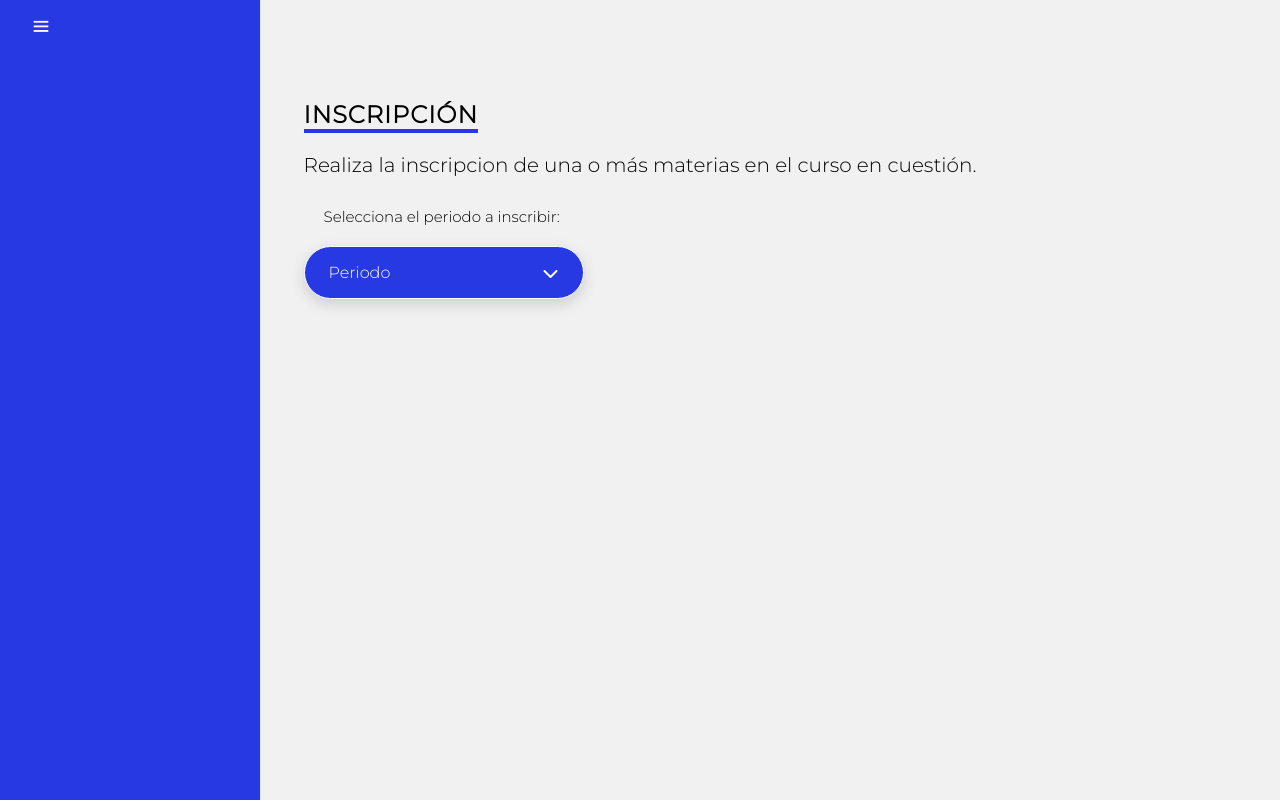
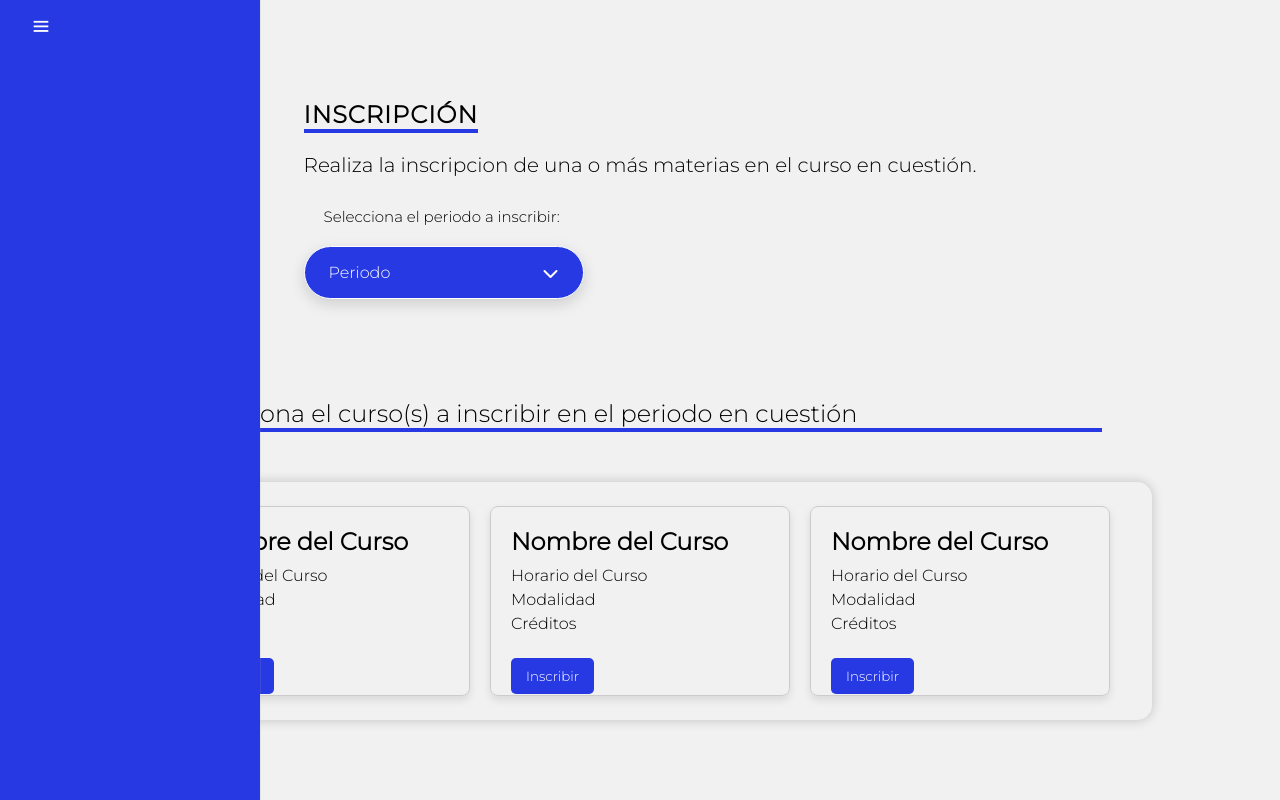
Before and after one commit to salashiram/MiPortal-Tecmilenio, a PHP site: page /Views/inscripcion.html in a window 1280 px wide. Run offline with PHP 8.4, Linux system fonts and the light colour scheme; data that the repository does not hold is empty; some libraries are stand-ins or nearby versions.

Commit message:
cards de inscripcion

```diff
--- a/Styles/inscripcion.css
+++ b/Styles/inscripcion.css
@@ -16,13 +16,12 @@
   display: flex;
   justify-content: center;
   align-items: flex-start;
-    height: 100vh;
-
+  /* height: 100vh; */
 }
-.content{
+.content {
   margin-top: 100px;
 }
-.content h3{
+.content h3 {
   color: black;
   font-weight: 600;
   font-size: 1.5em;
@@ -32,15 +31,15 @@
   display: inline-block;
   letter-spacing: 1px;
 }
-.content p{
+.content p {
   font-size: 20px;
 }
-.instructions{
+.instructions {
   margin-top: 20px;
   margin-left: 20px;
   margin-bottom: 20px;
 }
-.instructions p{
+.instructions p {
   font-size: 15px;
 }
 .search-bar {
@@ -125,3 +124,63 @@
   font-weight: 500;
   color: var(--grey);
 }
+.card-container {
+  width: 80%;
+  margin: 0 auto; /* Centrar horizontalmente */
+  margin-top: 50px;
+}
+.card-content {
+  padding: 1.5rem 2rem;
+  box-shadow: 0 0 12px rgba(0, 0, 0, 0.2);
+  background-color: transparent;
+  border-radius: 15px;
+  width: 100%;
+  position: relative;
+  display: flex;
+  justify-content: center;
+  overflow: hidden;
+  display: flex;
+  flex-wrap: wrap;
+  gap: 20px;
+}
+.card {
+  border: 1px solid #ccc;
+  border-radius: 8px;
+  padding: 20px;
+  margin: 0;
+  width: 300px;
+  box-shadow: 0 4px 8px rgba(0, 0, 0, 0.1);
+  height: 190px;
+  overflow: auto;
+}
+.card-title {
+  font-size: 24px;
+  margin-bottom: 10px;
+}
+.card-subhead {
+  font-size: 16px;
+  margin-bottom: 5px;
+}
+.inscribir-btn {
+  background-color: var(--main-color);
+  color: white;
+  border: none;
+  padding: 10px 15px;
+  border-radius: 5px;
+  cursor: pointer;
+  transition: background-color 0.3s;
+  margin-top: 20px;
+}
+.inscribir-btn:hover {
+  background-color: var(--secondary-color);
+}
+
+.cards-title {
+  padding: 50px;
+  width: 100%;
+}
+.cards-title p {
+  border-bottom: 4px solid var(--main-color);
+  color: black;
+  font-size: 1.5em;
+}
--- a/Views/index.html
+++ b/Views/index.html
@@ -138,7 +138,7 @@
                   <div class="input-box">
                                           <!-- not required -->
                       <label>Número de teléfono<span class="required"></span></label>
-                      <input type="number" placeholder="" name="telefono" />
+                      <input id="phone" type="number" placeholder="" name="telefono" />
                   </div>
                   <div class="input-box">
                     <label>Fecha de nacimiento<span class="required" >*</span></label>
@@ -273,6 +273,7 @@
 <script src="../Controllers/inputFields.js"></script>
 <script src="https://cdn.jsdelivr.net/npm/sweetalert2@11"></script>
 <script src="../Controllers/cleanInputs.js"></script>
+<script src="../Controllers/phoneValidation.js"></script>
 <script>
   $(document).ready(function() {
     $('#formRegistro').submit(function(event) {
--- a/Views/inscripcion.html
+++ b/Views/inscripcion.html
@@ -32,9 +32,7 @@
         <i class="bx bx-menu" id="sidebarOpen"></i>
       </div>
     </nav>
-    <nav class="sidebar" id="sidebar">
-
-    </nav>
+    <nav class="sidebar" id="sidebar"></nav>
     <div class="container">
       <div class="content">
         <h3>Inscripción</h3>
@@ -132,52 +130,82 @@
         <!-- filter ends -->
       </div>
     </div>
+
+    <!-- contendor de cards para los cursos -->
+    <div class="card-container">
+      <div class="cards-title">
+        <p>Selecciona el curso(s) a inscribir en el periodo en cuestión</p>
+      </div>
+
+      <div class="card-content">
+        <div class="card">
+          <h2 class="card-title">Nombre del Curso</h2>
+          <p class="card-subhead">Horario del Curso</p>
+          <p class="card-subhead">Modalidad</p>
+          <p class="card-subhead">Créditos</p>
+          <button class="inscribir-btn">Inscribir</button>
+        </div>
+        <div class="card">
+          <h2 class="card-title">Nombre del Curso</h2>
+          <p class="card-subhead">Horario del Curso</p>
+          <p class="card-subhead">Modalidad</p>
+          <p class="card-subhead">Créditos</p>
+          <button class="inscribir-btn">Inscribir</button>
+        </div>
+        <div class="card">
+          <h2 class="card-title">Nombre del Curso</h2>
+          <p class="card-subhead">Horario del Curso</p>
+          <p class="card-subhead">Modalidad</p>
+          <p class="card-subhead">Créditos</p>
+          <button class="inscribir-btn">Inscribir</button>
+        </div>
+      </div>
+    </div>
+
     <script src="../Controllers/sideBar.js"></script>
     <script src="../Controllers/dropDown.js"></script>
     <script src="https://cdn.jsdelivr.net/npm/sweetalert2@11"></script>
     <script>
       $(document).ready(function () {
-        obtenerMenu()
+        obtenerMenu();
 
-        $('#sidebar').on('click', '#logoutButton', function(e) {
+        $("#sidebar").on("click", "#logoutButton", function (e) {
           e.preventDefault();
 
           $.ajax({
-            type: 'POST',
-            url: '../Models/logout.php',
-            success: function(response) {
+            type: "POST",
+            url: "../Models/logout.php",
+            success: function (response) {
               Swal.fire({
-                    title: 'Éxito',
-                    text: 'Tu sesión ha sido cerrada con éxito. Serás redirigido a la página de inicio.',
-                    icon: 'success',
-                    confirmButtonText: 'Ok'
+                title: "Éxito",
+                text: "Tu sesión ha sido cerrada con éxito. Serás redirigido a la página de inicio.",
+                icon: "success",
+                confirmButtonText: "Ok",
               }).then((result) => {
                 if (result.value) {
-                        window.location.href = './index.html';
+                  window.location.href = "./index.html";
                 }
               });
             },
-            error: function() {
-                alert('Error al cerrar sesión');
-            }
+            error: function () {
+              alert("Error al cerrar sesión");
+            },
           });
         });
-
         function obtenerMenu() {
           $.ajax({
-            url: '../Models/menu.php',
+            url: "../Models/menu.php",
             success: function (response) {
               // Actualizar el contenido del menú
-                $('#sidebar').html(response);
+              $("#sidebar").html(response);
             },
             error: function () {
               // Manejar errores en la solicitud AJAX
-                console.log('Error al obtener el menú');
-            }
+              console.log("Error al obtener el menú");
+            },
           });
         }
       });
-
     </script>
   </body>
 </html>
--- a/composer.json
+++ b/composer.json
@@ -2,7 +2,7 @@
     "name": "rober/mi-portal-tecmilenio",
     "description": "require phpmailer",
     "require": {
-        "phpmailer/phpmailer": "^6.8"
+        "phpmailer/phpmailer": "^6.9"
     },
     "autoload": {
         "psr-4": {
```
Also changed, not shown: Controllers/phoneValidation.js (added, +11 -0 lines), 1 other file. Lines whose indentation alone changed are shown as unchanged.
